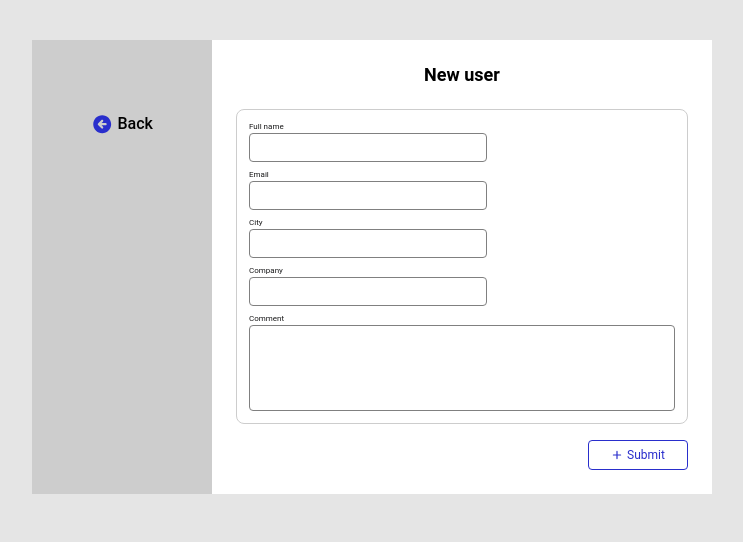
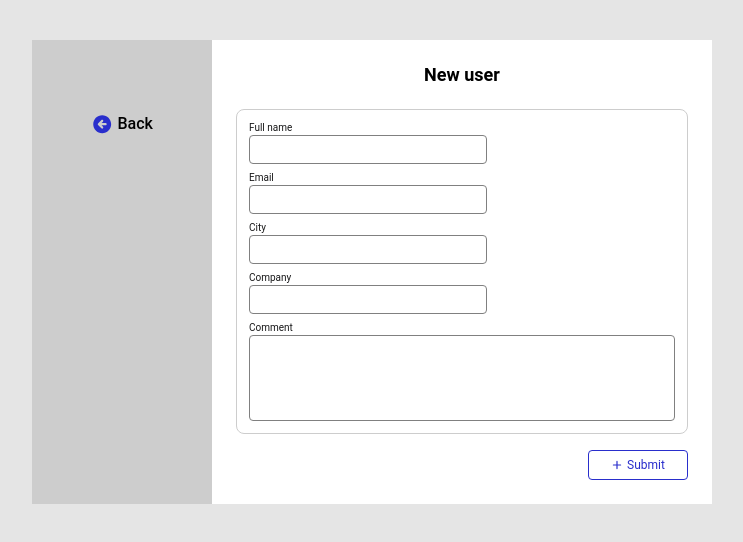
Before and after one commit to vatosarmat/tt_user_list, a React (Create React App) app: page /add in a window 1280 px wide. Shown: the top 542 px of the page, without its empty margins (268-1011 px from the left). Built offline with nearby package versions, Linux system fonts and the light colour scheme.

Commit message:
App title, label font size

```diff
--- a/package.json
+++ b/package.json
@@ -1,5 +1,5 @@
 {
-  "name": "test-roox.notion",
+  "name": "tt_user_list",
   "version": "0.1.0",
   "private": true,
   "dependencies": {
--- a/public/index.html
+++ b/public/index.html
@@ -24,7 +24,7 @@
       work correctly both with client-side routing and a non-root public URL.
       Learn how to configure a non-root public URL by running `npm run build`.
     -->
-    <title>React App</title>
+    <title>User list test task</title>
   </head>
   <body>
     <noscript>You need to enable JavaScript to run this app.</noscript>
--- a/src/utils/text.css
+++ b/src/utils/text.css
@@ -33,5 +33,5 @@
 
 .text-label {
   font-weight: 400;
-  font-size: 8px;
+  font-size: 10px;
 }
```
Also changed, not shown: public/manifest.json, 2 other files (tests, documents, lock files or other folders).
